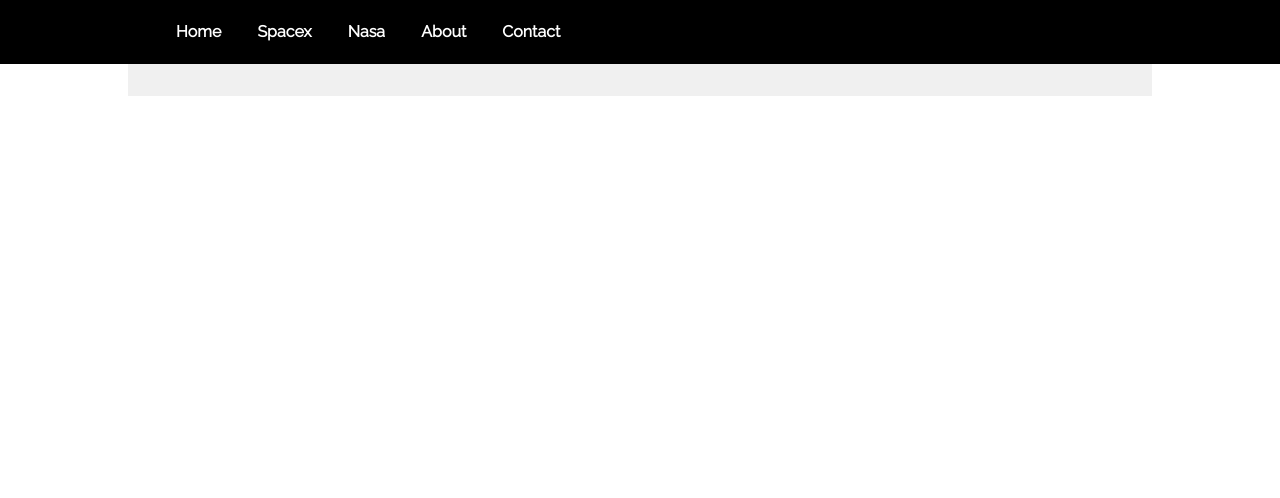
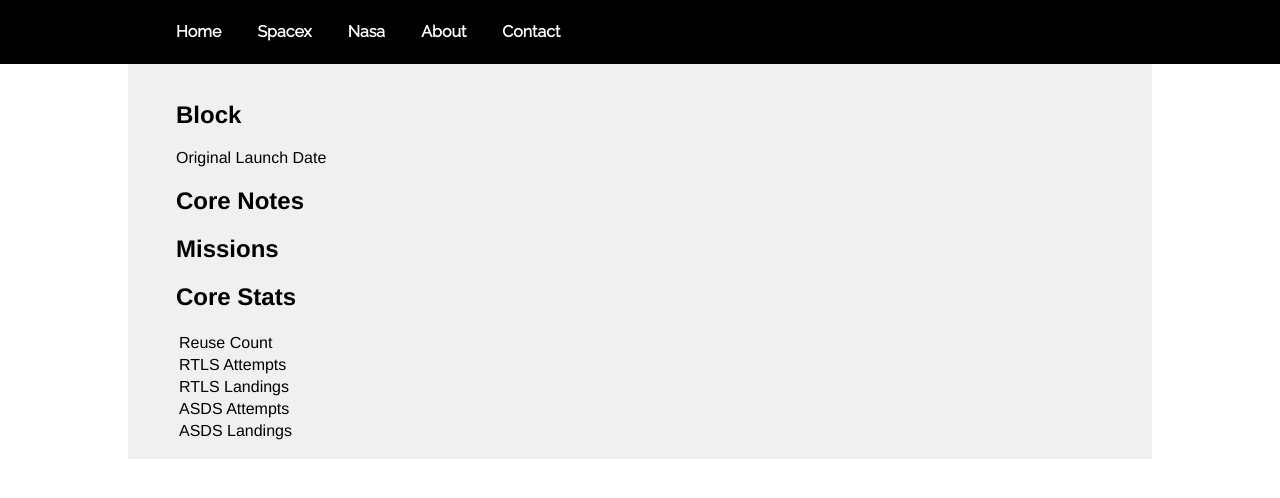
Before and after one commit to jdineen21/space_django, a Django app: page /spacex/cores/1/ in a window 1280 px wide. Shown: the top 498 px of the page. Run offline with Django 3.2, Linux system fonts and the light colour scheme; data that the repository does not hold is empty.

Commit message:
all data outputted to template cores app

```diff
--- a/cores/static/cores/detail.css
+++ b/cores/static/cores/detail.css
@@ -0,0 +1,28 @@
+.core_content {
+    padding: 0 3em;
+    float: left;
+}
+
+.status_active {
+    margin: 0;
+    padding: 0.5em 1em;
+    display: inline-block;
+    background: #0f9131;
+    color: #ffffff;
+}
+
+.status_inactive {
+    margin: 0;
+    padding: 0.5em 1em;
+    display: inline-block;
+    background: #ffbf00;
+    color: #ffffff;
+}
+
+.status_lost {
+    margin: 0;
+    padding: 0.5em 1em;
+    display: inline-block;
+    background: #ff0000;
+    color: #ffffff;
+}
--- a/cores/templates/cores/detail.html
+++ b/cores/templates/cores/detail.html
@@ -9,7 +9,52 @@
 
 {% block content %}
     {% if not launch.error %}
-
+        <div class="core_content">
+            <h1>{{ core.core_serial }}</h1>
+            <h2>Block {{ core.block }}</h2>
+            {% if core.status == "active" %}
+                <h2 class="status_active">Active</h2>
+            {% elif core.status == "inactive" %}
+                <h2 class="status_inactive">Inactive</h2>
+            {% elif core.status == "lost" %}
+                <h2 class="status_lost">Lost</h2>
+            {% endif %}
+            <p>Original Launch Date {{ core.original_launch }}</p>
+            <h2>Core Notes</h2>
+            <p>{{ core.details }}</p>
+            <h2>Missions</h2>
+            <ul>
+                {% for mission in core.missions %}
+                    <li>
+                        <p>{{ mission.name }}</p>
+                        <p><a href="{% url 'launches:detail' mission.flight %}">{{ mission.flight }}</a></p>
+                    </li>
+                {% endfor %}
+            </ul>
+            <h2>Core Stats</h2>
+            <table>
+                <tr>
+                    <td>Reuse Count</td>
+                    <td>{{ core.reuse_count }}</td>
+                </tr>
+                <tr>
+                    <td>RTLS Attempts</td>
+                    <td>{{ core.rtls_attempts }}</td>
+                </tr>
+                <tr>
+                    <td>RTLS Landings</td>
+                    <td>{{ core.rtls_landings }}</td>
+                </tr>
+                <tr>
+                    <td>ASDS Attempts</td>
+                    <td>{{ core.asds_attempts }}</td>
+                </tr>
+                <tr>
+                    <td>ASDS Landings</td>
+                    <td>{{ core.asds_landings }}</td>
+                </tr>
+            </table>
+        </div>
     {% else %}
         <h2>Error</h2>
         <p>{{ launch.error }}</p>
--- a/cores/views.py
+++ b/cores/views.py
@@ -5,4 +5,7 @@
 from django.http import JsonResponse, HttpResponse, HttpResponseRedirect
 
 def detail(request, core_serial):
-    return render(request, 'cores/detail.html')
+    context = {
+        'core': api.get_core_by_core_serial(core_serial),
+    }
+    return render(request, 'cores/detail.html', context)
```
Also changed, not shown: launches/static/launches/detail.css (+5 -2 lines), launches/templates/launches/detail.html (+16 -14 lines).
